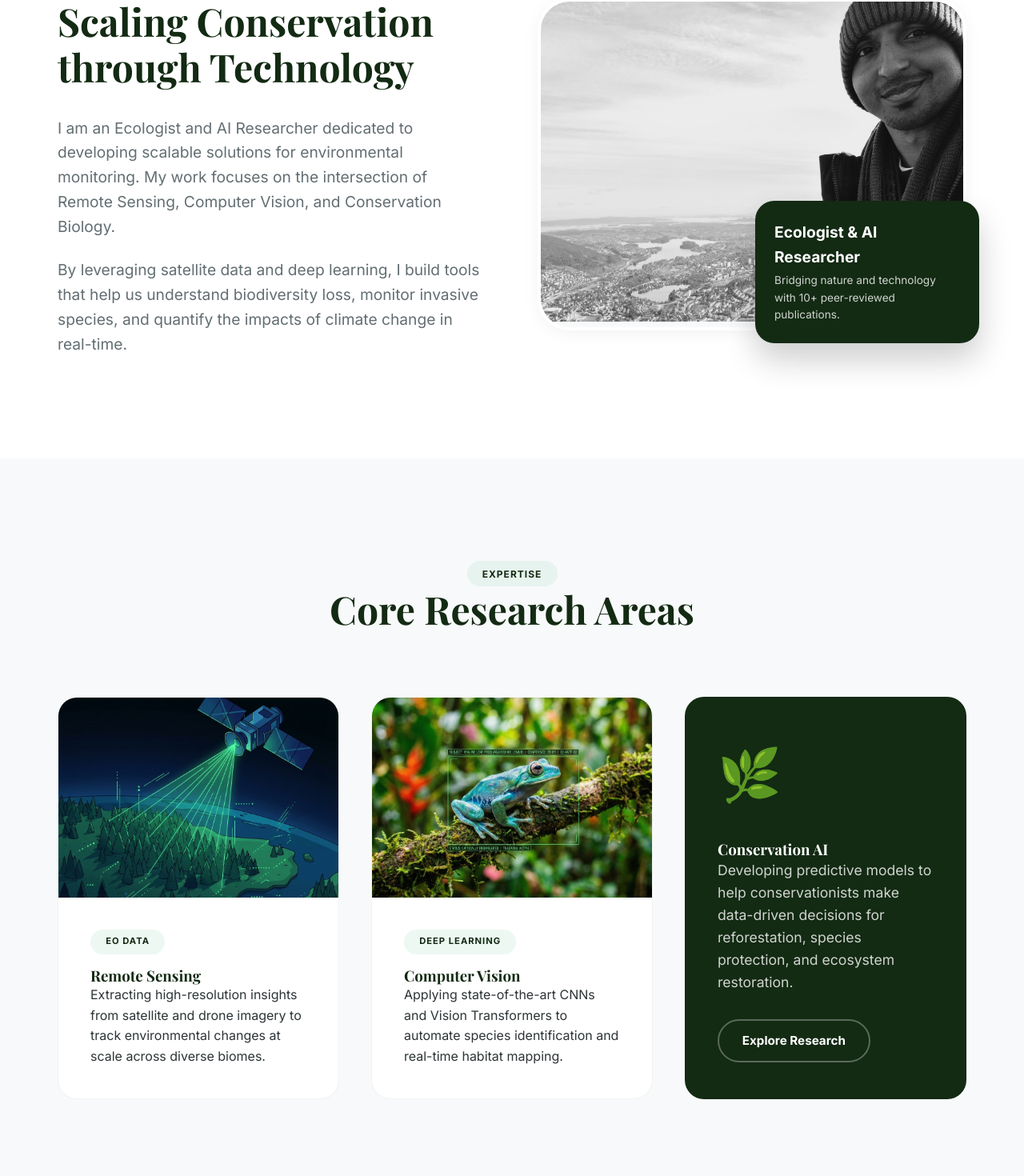
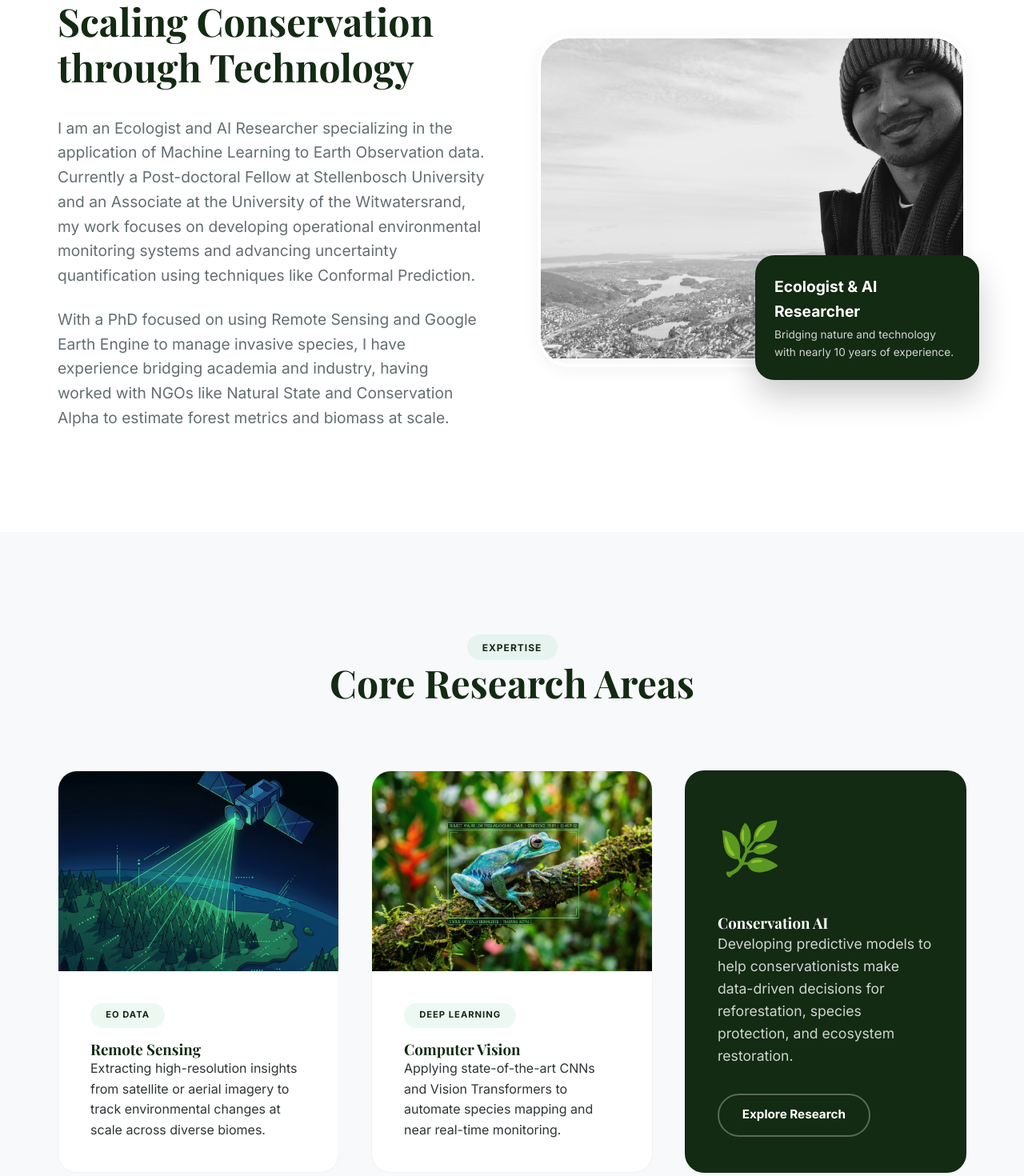
Before and after one commit to Geethen/Geethen.github.io, a React (Vite) app: page / in a window 1280 px wide. Shown: the part 983-2453 px from the top of the page at 80% size. Built offline with nearby package versions, Linux system fonts and the light colour scheme; a web font is replaced by a local one.

Commit message:
updated about info

```diff
--- a/src/components/Footer.tsx
+++ b/src/components/Footer.tsx
@@ -24,7 +24,7 @@ const Footer = () => {
                         <h4 style={{ color: 'white', marginBottom: '1.5rem', fontFamily: 'Inter' }}>Connect</h4>
                         <ul style={{ display: 'flex', flexDirection: 'column', gap: '0.8rem' }}>
                             <li><a href="https://scholar.google.com/citations?user=J4rtU2kAAAAJ&hl=en" style={{ color: 'rgba(255,255,255,0.7)' }}>Google Scholar</a></li>
-                            <li><a href="https://linkedin.com" style={{ color: 'rgba(255,255,255,0.7)' }}>LinkedIn</a></li>
+                            <li><a href="https://www.linkedin.com/in/geethen-singh-a06660106/" style={{ color: 'rgba(255,255,255,0.7)' }}>LinkedIn</a></li>
                             <li><a href="https://github.com" style={{ color: 'rgba(255,255,255,0.7)' }}>GitHub</a></li>
                         </ul>
                     </div>
--- a/src/pages/Home.tsx
+++ b/src/pages/Home.tsx
@@ -33,10 +33,10 @@ const Home = () => {
                             <span className="tag">My Mission</span>
                             <h2 style={{ fontSize: '3rem', marginBottom: '2rem' }}>Scaling Conservation through Technology</h2>
                             <p style={{ fontSize: '1.2rem', color: 'var(--text-muted)', marginBottom: '1.5rem' }}>
-                                I am an Ecologist and AI Researcher dedicated to developing scalable solutions for environmental monitoring. My work focuses on the intersection of Remote Sensing, Computer Vision, and Conservation Biology.
+                                I am an Ecologist and AI Researcher specializing in the application of Machine Learning to Earth Observation data. Currently a Post-doctoral Fellow at Stellenbosch University and an Associate at the University of the Witwatersrand, my work focuses on developing operational environmental monitoring systems and advancing uncertainty quantification using techniques like Conformal Prediction.
                             </p>
                             <p style={{ fontSize: '1.2rem', color: 'var(--text-muted)' }}>
-                                By leveraging satellite data and deep learning, I build tools that help us understand biodiversity loss, monitor invasive species, and quantify the impacts of climate change in real-time.
+                                With a PhD focused on using Remote Sensing and Google Earth Engine to manage invasive species, I have experience bridging academia and industry, having worked with NGOs like Natural State and Conservation Alpha to estimate forest metrics and biomass at scale.
                             </p>
                         </div>
                         <div style={{ position: 'relative' }}>
@@ -65,7 +65,7 @@ const Home = () => {
                                 zIndex: 10
                             }}>
                                 <p style={{ fontWeight: 700, fontSize: '1.2rem', marginBottom: '0.2rem' }}>Ecologist & AI Researcher</p>
-                                <p style={{ fontSize: '0.85rem', opacity: 0.8 }}>Bridging nature and technology with 10+ peer-reviewed publications.</p>
+                                <p style={{ fontSize: '0.85rem', opacity: 0.8 }}>Bridging nature and technology with nearly 10 years of experience.</p>
                             </div>
                         </div>
                     </div>
@@ -86,7 +86,7 @@ const Home = () => {
                             <div style={{ padding: '2.5rem' }}>
                                 <div className="tag" style={{ marginBottom: '1rem', fontSize: '0.7rem' }}>EO Data</div>
                                 <h3>Remote Sensing</h3>
-                                <p>Extracting high-resolution insights from satellite and drone imagery to track environmental changes at scale across diverse biomes.</p>
+                                <p>Extracting high-resolution insights from satellite or aerial imagery to track environmental changes at scale across diverse biomes.</p>
                             </div>
                         </div>
                         <div className="card" style={{ padding: 0, overflow: 'hidden' }}>
@@ -96,7 +96,7 @@ const Home = () => {
                             <div style={{ padding: '2.5rem' }}>
                                 <div className="tag" style={{ marginBottom: '1rem', fontSize: '0.7rem' }}>Deep Learning</div>
                                 <h3>Computer Vision</h3>
-                                <p>Applying state-of-the-art CNNs and Vision Transformers to automate species identification and real-time habitat mapping.</p>
+                                <p>Applying state-of-the-art CNNs and Vision Transformers to automate species mapping and near real-time monitoring.</p>
                             </div>
                         </div>
                         <div className="card" style={{ padding: '2.5rem', display: 'flex', flexDirection: 'column', justifyContent: 'center', background: 'var(--primary)', color: 'white' }}>
@@ -127,7 +127,7 @@ const Home = () => {
                             <a href="mailto:contact@geethen.com" className="btn btn-primary" style={{ background: 'white', color: 'var(--primary)', padding: '1.2rem 3rem', fontSize: '1.1rem' }}>
                                 Send an Email
                             </a>
-                            <a href="https://linkedin.com" target="_blank" rel="noopener noreferrer" className="btn btn-outline" style={{ borderColor: 'rgba(255,255,255,0.3)', color: 'white', padding: '1.2rem 3rem', fontSize: '1.1rem' }}>
+                            <a href="https://www.linkedin.com/in/geethen-singh-a06660106/" target="_blank" rel="noopener noreferrer" className="btn btn-outline" style={{ borderColor: 'rgba(255,255,255,0.3)', color: 'white', padding: '1.2rem 3rem', fontSize: '1.1rem' }}>
                                 LinkedIn Profile
                             </a>
                         </div>
```
